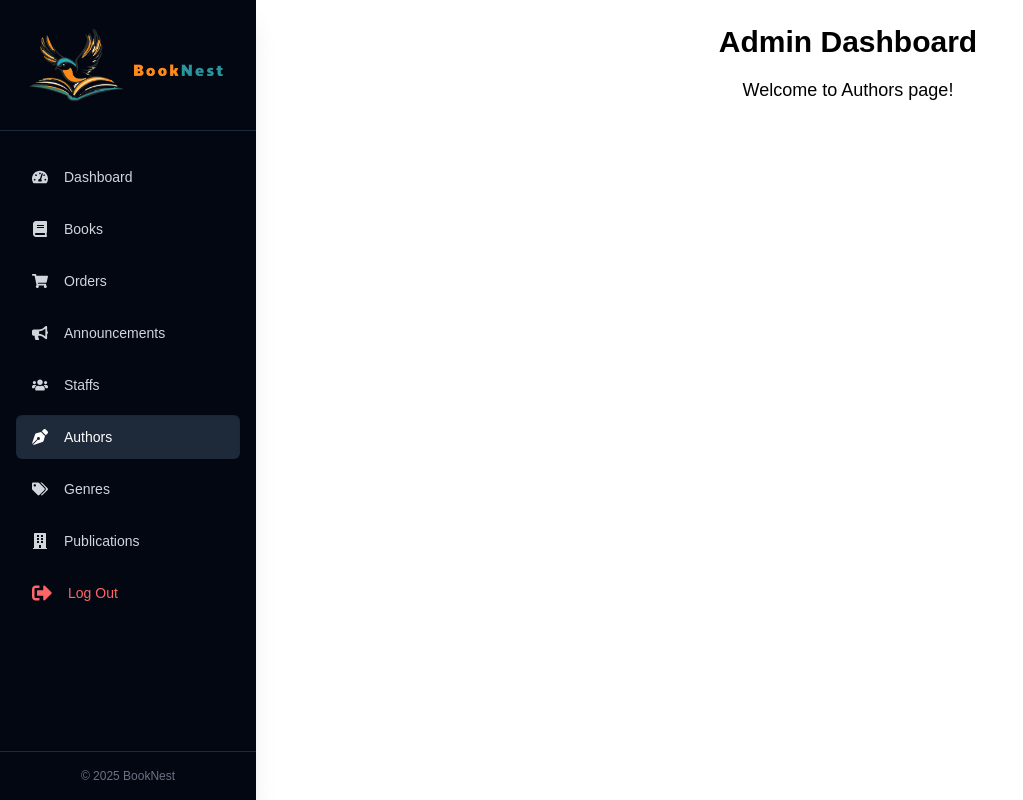
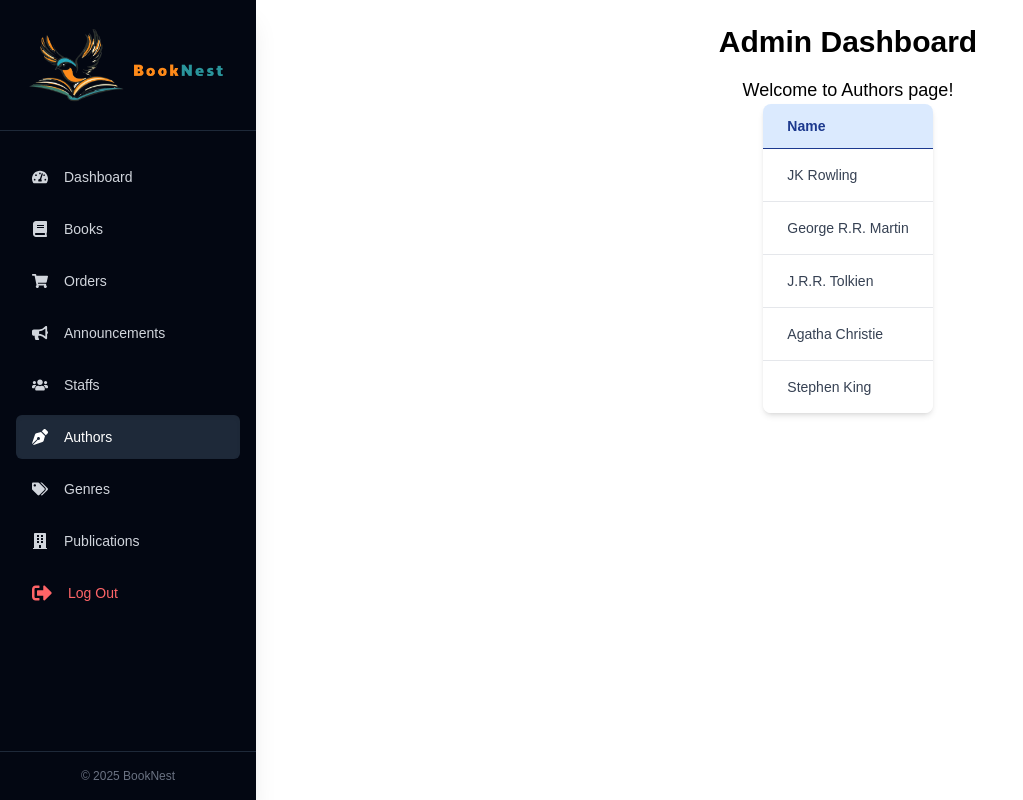
Before and after one commit to devrajKhadka-smiley/BookNest-Frontend, a React (Vite) app: page /admin/authors in a window 1280 px wide. Shown: the top 800 px of the page, without its empty margins (0-1023 px from the left). Built offline with nearby package versions, Linux system fonts and the light colour scheme.

Commit message:
Fix: table component width, Feat: displayed authors in admin page

```diff
--- a/src/components/Table.jsx
+++ b/src/components/Table.jsx
@@ -1,9 +1,9 @@
 import React from "react";
 
-const Table = ({ headers, data, className }) => {
+const Table = ({ headers, data, className, width="full" }) => {
   return (
     <table
-      className={`w-full table-auto border-collapse overflow-hidden rounded-lg shadow-md ${className}`}
+      className={`w-${width} table-auto border-collapse overflow-hidden rounded-lg shadow-md ${className}`}
     >
       <thead className="bg-blue-100 text-blue-900">
         <tr>
--- a/src/pages/admin/Authors.jsx
+++ b/src/pages/admin/Authors.jsx
@@ -1,8 +1,16 @@
+import Table from "../../components/Table";
+
 const Authors = () => {
+    const headers =["Name"];
+
+    const authors = ["JK Rowling", "George R.R. Martin", "J.R.R. Tolkien", "Agatha Christie", "Stephen King"];
+    const data = authors.map((author) => ({ Name: author }));
+
     return (
       <div className="flex flex-col items-center justify-center">
         <h1 className="text-3xl font-bold mb-4">Admin Dashboard</h1>
         <p className="text-lg">Welcome to Authors page!</p>
+        <Table headers={headers} data={data} width="auto" />
       </div>
     );
   };
```
